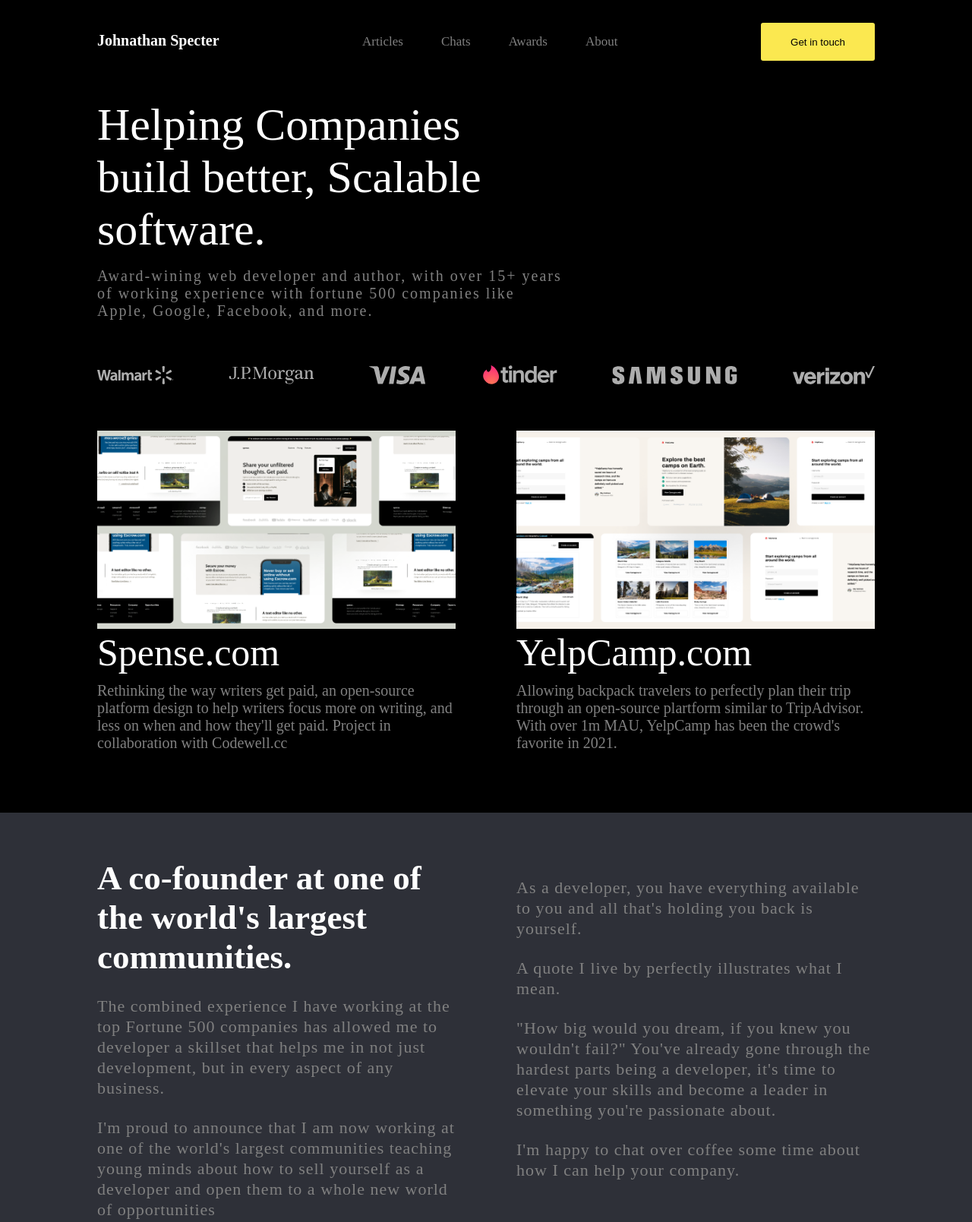
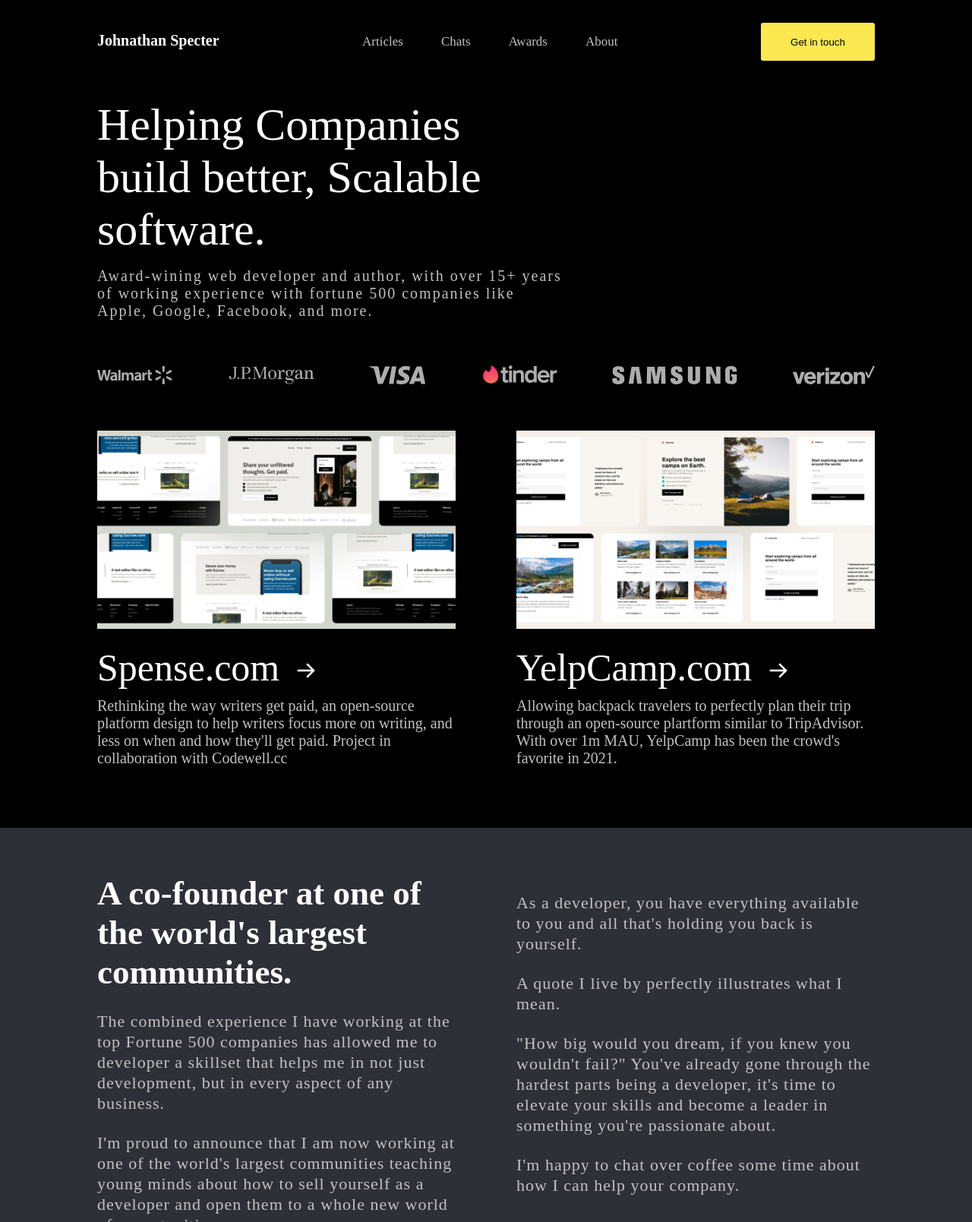
Before and after one commit to ByteBrewerTK/portfolioChallenge, a plain HTML site: page index.html in a window 1280 px wide. Shown: the top 1609 px of the page at 76% size. Drawn offline with nearby package versions, Linux system fonts and the light colour scheme.

Commit message:
Commit of Portfolio_Challenge_1 Responsiveness update :3

```diff
--- a/index.html
+++ b/index.html
@@ -4,6 +4,7 @@
     <meta charset="UTF-8">
     <meta http-equiv="X-UA-Compatible" content="IE=edge">
     <meta name="viewport" content="width=device-width, initial-scale=1.0">
+    <link href='https://unpkg.com/boxicons@2.1.4/css/boxicons.min.css' rel='stylesheet'>
     <link rel="stylesheet" href="style.css">
     <title>Johnathan Specter</title>
 </head>
@@ -42,14 +43,14 @@
                         <div class="letf-article-body">
                             <img src="./Assets/Spense.png" alt="spense.com Image">
                             <div class="left-article-content">
-                                <h2>Spense.com <i class='bx bx-arrow-back bx-flip-horizontal'></i></h2>
+                                <span><h2>Spense.com</h2><i class='bx bx-arrow-back bx-flip-horizontal'></i></span>
                                 <p>Rethinking the way writers get paid, an open-source platform design to help writers focus more on writing, and less on when and how they'll get paid. Project in collaboration with Codewell.cc</p>
                             </div>
                         </div>
                         <div class="right-article-body">
                             <img src="./Assets/YelpCamp.png" alt="yelpcamp.com image">
                             <div class="right-article-content">
-                                <h2>YelpCamp.com <i class='bx bx-arrow-back bx-flip-horizontal'></i></h2>
+                                <span><h2>YelpCamp.com</h2><i class='bx bx-arrow-back bx-flip-horizontal'></i></span>
                                 <p>Allowing backpack travelers to perfectly plan their trip through an open-source plartform similar to TripAdvisor. With over 1m MAU, YelpCamp has been the crowd's favorite in 2021.</p>
                             </div>
                         </div>
--- a/style.scss
+++ b/style.scss
@@ -37,13 +37,22 @@
         p{
             font-size: 2rem;
             font-weight: bold;
+            cursor: pointer;
         }
         ul{
             display: flex;
             list-style: none;
             font-size: 1.7rem;
             gap: 5rem;
-            color: gray;
+            color: rgb(195, 193, 193);
+
+            li{
+                cursor: pointer;
+                transition: 0.3s;
+                &:hover{
+                    color: white;
+                }
+            }
 
         }
         button{
@@ -53,6 +62,10 @@
             width: 15rem;
             height: 5rem;
             border-radius: .3rem;
+            transition: 0.3s;
+            &:hover{
+                background-color: #ddc931;
+            }
         }
         img{
             // display: inline-block;
@@ -75,7 +88,7 @@
                 font-weight: 400;
             }
             p{
-                color: gray;
+                color: rgb(195, 193, 193);
                 font-size: 2rem;
                 letter-spacing: .2rem;
                 margin: 1.5rem 0;
@@ -87,9 +100,13 @@
             justify-content: space-between;
             margin: 6rem 0;
             position: relative;
+            img{
+                pointer-events: none;
+                user-select: none;
+            }
 
             .tinder-logo{
-                height: 2.7rem;
+                height: 26px;
                 position: absolute;
                 padding-right: .3rem;
 
@@ -109,11 +126,18 @@
             img{
                 width: 100%;
             }
+           span{
+            display: flex;
+            align-items: baseline;
+            gap: 2rem;
+            margin-top:2rem;
                 h2{
                     font-size: 5rem;
                     font-weight: 300;
+                }
                 i{
                     color: white;
+                    font-size: 3rem;
                 }
             }
             p{
@@ -121,7 +145,7 @@
                 margin-top: 1rem;
                 font-size: 2rem;
                 // letter-spacing: .2rem;
-                color: gray;
+                color: rgb(195, 193, 193);
             }
         }
         .right-article-body{
@@ -131,11 +155,18 @@
             img{
                 width: 100%;
             }
+            span{
+                display: flex;
+                align-items: baseline;
+                gap: 2rem;
+                margin-top:2rem;
                     h2{
                         font-size: 5rem;
                         font-weight: 300;
+                    }
                     i{
                         color: white;
+                        font-size: 3rem;
                     }
                 }
 
@@ -144,7 +175,7 @@
                 margin-top: 1rem;
                 font-size: 2rem;
                 // letter-spacing: .2rem;
-                color: gray;
+                color:rgb(195, 193, 193);
             }
         }
 
@@ -176,7 +207,7 @@
             p{
                 margin: 2.5rem 0;
                 font-size: 2.2rem;
-                color: gray;
+                color: rgb(195, 193, 193);
                 line-height: 2.7rem;
                 letter-spacing: .1rem;
             }
@@ -188,7 +219,7 @@
             p{
                 margin: 2.5rem 0;
                 font-size: 2.2rem;
-                color: gray;
+                color: rgb(195, 193, 193);
                 line-height: 2.7rem;
                 letter-spacing: .1rem;
             }
@@ -202,7 +233,6 @@
     display: flex;
     flex-direction: column;
     align-items: center;
-    // margin: 3rem;
     .top-footer-wrapper{
         width: 80%;
         margin-bottom: 5rem;
@@ -219,6 +249,7 @@
                 font-size: 2rem;
                 line-height: 3rem;
                 margin:1rem 0 ;
+                color: rgb(195, 193, 193);
 
             }
             button{
@@ -252,12 +283,15 @@
                 display: flex;
                 gap: 2rem;
             }
+            h2{
+                font-size: 1.8rem;
+            }
 
         }
     }
 }
 
-@media(max-width:800px){
+@media(max-width:950px){
     html{
         font-size: 9px;
     }
@@ -279,7 +313,7 @@
         gap: 2rem;
         margin: 4rem 0rem 4rem 0;
 
-        img, span :not(.tinder-span img){
+        img :not(.tinder-span img){
             padding: 3rem;
         }
 
@@ -318,7 +352,6 @@
     }
     .article-wrapper .nav-bar {
         margin-bottom: 6rem;
-        // align-items: center;
         ul,button{
             display: none;
         }
```
Also changed, not shown: style.css, 1 other file. Lines whose indentation alone changed are shown as unchanged.
